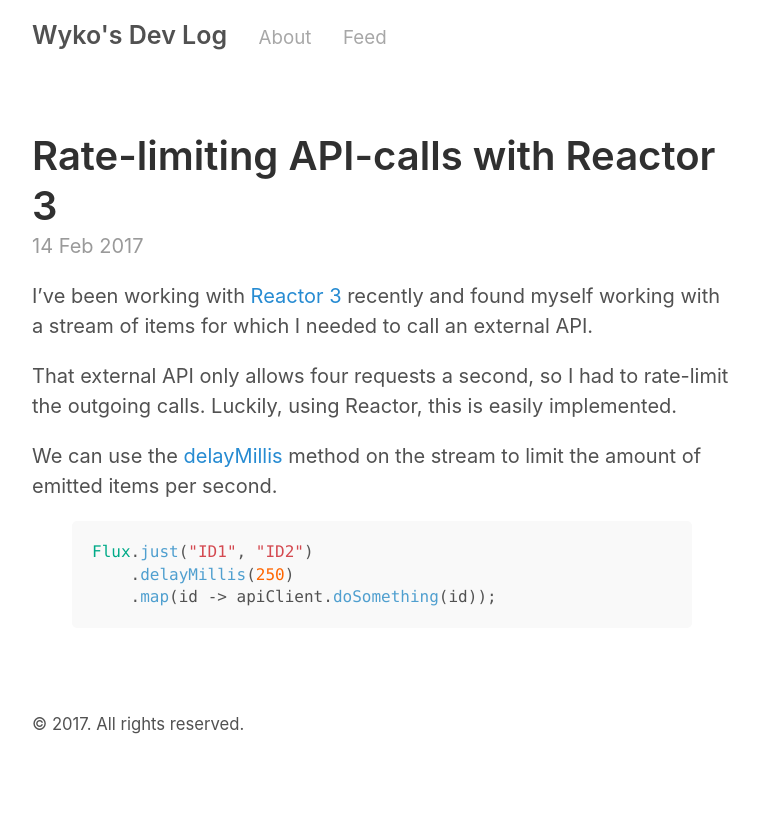
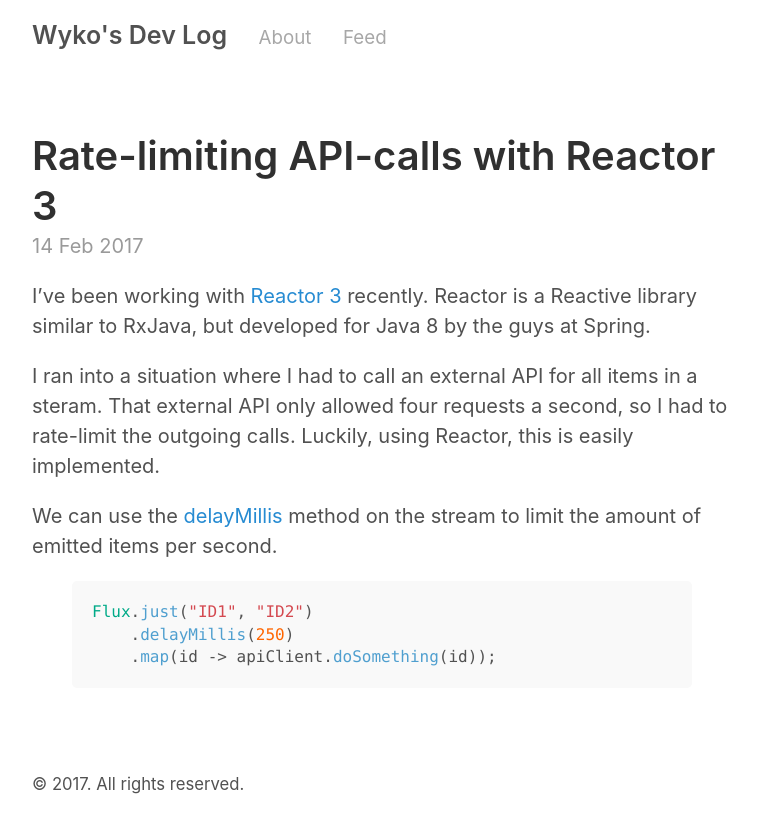
Before and after one commit to utwyko/utwyko.github.io, a Jekyll site: the page built from _posts/2017-02-14-rate-limiting-using-reactor.md, in a window 1280 px wide. Shown: the top 833 px of the page, without its empty margins (258-1017 px from the left). Built offline with Jekyll 4.4.1, drawn with Linux system fonts in a browser that asks for light colours.

Commit message:
Update reactor post.

```diff
--- a/_posts/2017-02-14-rate-limiting-using-reactor.md
+++ b/_posts/2017-02-14-rate-limiting-using-reactor.md
@@ -6,9 +6,9 @@
 tags: [reactive, reactor]
 ---
 
-I've been working with [Reactor 3][reactor] recently and found myself working with a stream of items for which I needed to call an external API.
+I've been working with [Reactor 3][reactor] recently. Reactor is a Reactive library similar to RxJava, but developed for Java 8 by the guys at Spring.
 
-That external API only allows four requests a second, so I had to rate-limit the outgoing calls. Luckily, using Reactor, this is easily implemented.
+I ran into a situation where I had to call an external API for all items in a steram. That external API only allowed four requests a second, so I had to rate-limit the outgoing calls. Luckily, using Reactor, this is easily implemented.
 
 We can use the [delayMillis][delay-millis-ref] method on the stream to limit the amount of emitted items per second.
 
```
